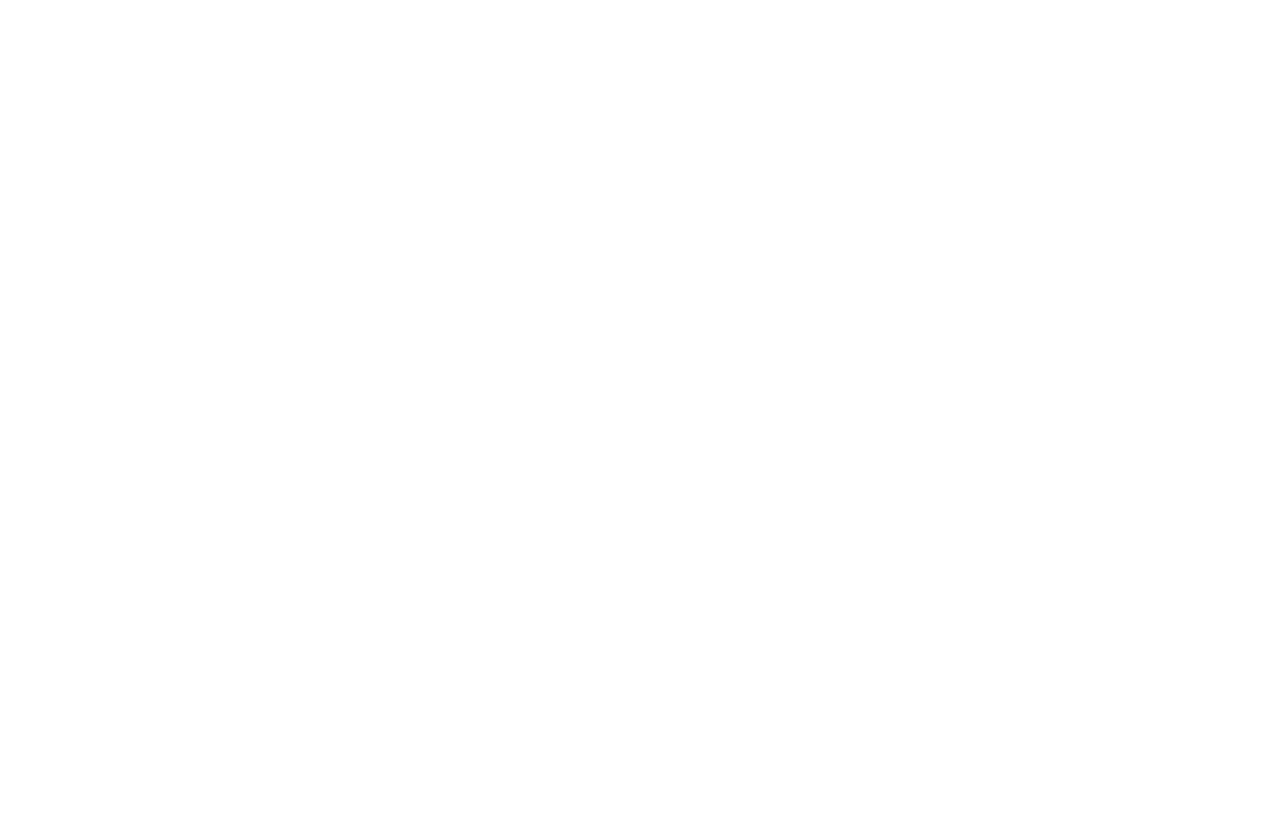
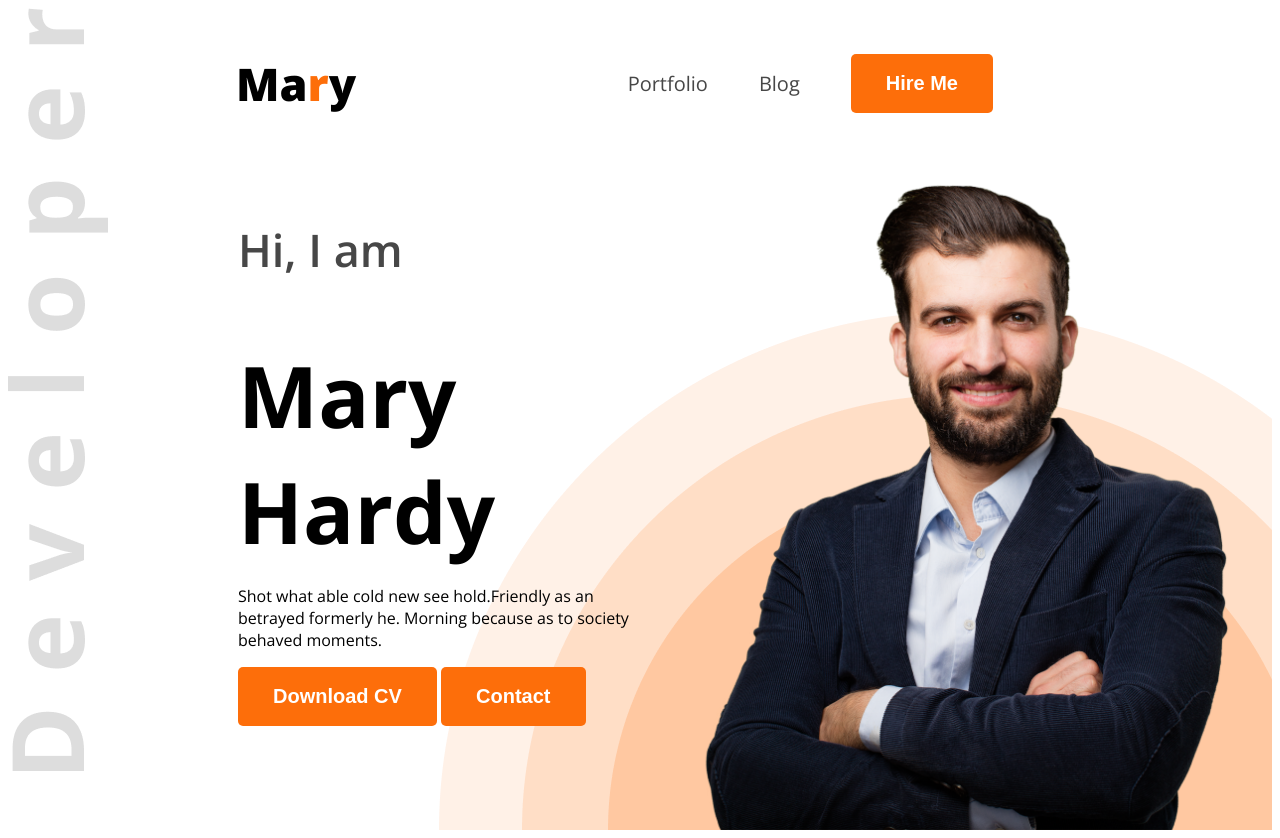
Before and after one commit to noorjahan220/web-developer-portfolio, a plain HTML site: page index.html in a window 1280 px wide. Before the commit the page ends 800 px from the top, so only its background shows below. Drawn offline with nearby package versions, Linux system fonts and the light colour scheme.

Commit message:
add some styles

```diff
--- a/index.html
+++ b/index.html
@@ -4,9 +4,32 @@
     <meta charset="UTF-8">
     <meta name="viewport" content="width=device-width, initial-scale=1.0">
     <title>web developer portfolio</title>
+    <link rel="preconnect" href="https://fonts.googleapis.com">
+<link rel="preconnect" href="https://fonts.gstatic.com" crossorigin>
+<link href="https://fonts.googleapis.com/css2?family=Open+Sans:ital,wght@0,300..800;1,300..800&display=swap" rel="stylesheet">
+    <link rel="stylesheet" href="styles/portfolio.css">
 </head>
-<body>
-    <header>
+<body class="open-sans-normal ">
+    <header class="header">
+        <nav>
+            <h3 class="nav-title">Ma<span class="text-primary">r</span>y</h3>
+            <ul>
+                <li><a class="dark-2" href="">Portfolio</a></li>
+                <li><a class="dark-2"  href="">Blog</a></li>
+                <li><a href=""><button class="btn-primary">Hire Me</button></a></li>
+            </ul>
+        </nav>
+        <div class="banner">
+            <div class="banner-contant" >
+                <h4 class="banner-greetings dark-2">Hi, I am</h4>
+                <h1 class="banner-titel">Mary Hardy</h1>
+                <p class="banner-deccription">Shot what able cold new see hold.Friendly as an betrayed formerly he. Morning because as to society behaved moments.</p>
+                <button class="btn-primary">Download CV</button>
+                <button class="btn-primary">Contact</button>
+
+            </div>
+            <img class="banner-protfolio-pic" src="images/hardy.png" alt="">
+        </div>
 
     </header>
     <main>
@@ -16,4 +39,4 @@
 
     </footer>
 </body>
-</html>
+</html.bann
--- /dev/null
+++ b/styles/portfolio.css
@@ -0,0 +1,79 @@
+
+
+.open-sans-normal {
+  font-family: "Open Sans", sans-serif;
+  font-optical-sizing: auto;
+  font-style: normal;
+  font-variation-settings:"wdth" 100;
+}
+
+/* shared style */
+.text-primary{
+    color: #FD6E0A;
+}
+/* header */
+.header{
+    background-image: url('../images/developer.png'),url('../images/header_bg.png');
+    background-repeat:no-repeat ;
+    background-position: top left, bottom right;
+}
+
+/* Nav styles */
+nav{
+    display: flex;
+    align-items: center;
+    justify-content: space-between;
+    margin: 0px 228px;
+}
+nav ul{
+    display: flex;
+    align-items: center;
+}
+.nav-title{
+    font-weight: 800;
+    font-size: 45px;
+}
+nav ul li{
+    list-style: none;
+    margin-right: 51px;
+}
+nav ul li a{
+    text-decoration: none;
+    font-size: 20px;
+}
+.dark-2{
+    color: #474747;
+}
+.btn-primary{
+    background-color: #FD6E0A;
+    font-weight: 700;
+    color: #fff;
+    padding: 18px 35px;
+    border-radius: 5px;
+    font-size: 20px;
+    cursor: pointer;
+    border: none;
+}
+.banner-greetings {
+    font-size: 45px;
+    font-weight: 600;
+    margin-bottom: 0;
+}
+.banner-titel{
+    font-weight: bold;
+    font-size: 85px;
+    margin-bottom: 0;
+}
+.banner-protfolio-pic{
+    width: 580px;
+}
+.banner{
+    display: flex;
+    justify-content: space-between;
+    margin: 0 35px 0 230px;
+
+}
+.banner-contant{
+    max-width: 580px;
+
+}
```
